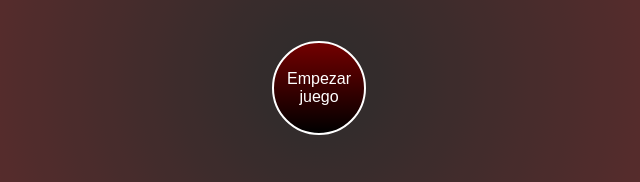
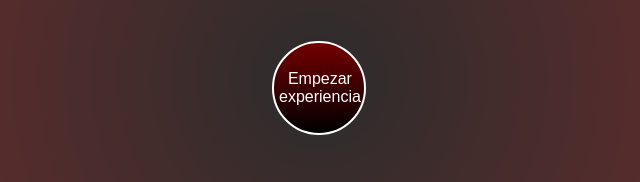
Before and after one commit to COLORBLUE1/be-da, a website: page index.html in a window 1280 px wide. Shown: the part 328-510 px from the top of the page, 321-961 px from the left. Drawn offline with Linux system fonts and the light colour scheme; files whose address does not match are found by name.

Commit message:
✨ feat:

```diff
--- a/index.html
+++ b/index.html
@@ -16,7 +16,7 @@
         las salidas bloqueadas." No hay señales de la tripulación, solo un
         silencio inquietante. Algo anda mal… y el tiempo se agota.
       </p>
-      <div><a href="https://flowcode.com/p/eTmnm6d6tV">Empezar juego</a></div>
+      <div><a href="https://flowcode.com/p/eTmnFEpIdj">Empezar experiencia</a></div>
       <footer>
         <p>Hecho por:</p>
         <span>Isabel Pava - Danna Mancilla - Arley Vergara</span>
--- /dev/null
+++ b/package.json
@@ -0,0 +1,5 @@
+{
+  "dependencies": {
+    "animate.css": "^4.1.1"
+  }
+}
```
Also changed, not shown: 1 other file.
